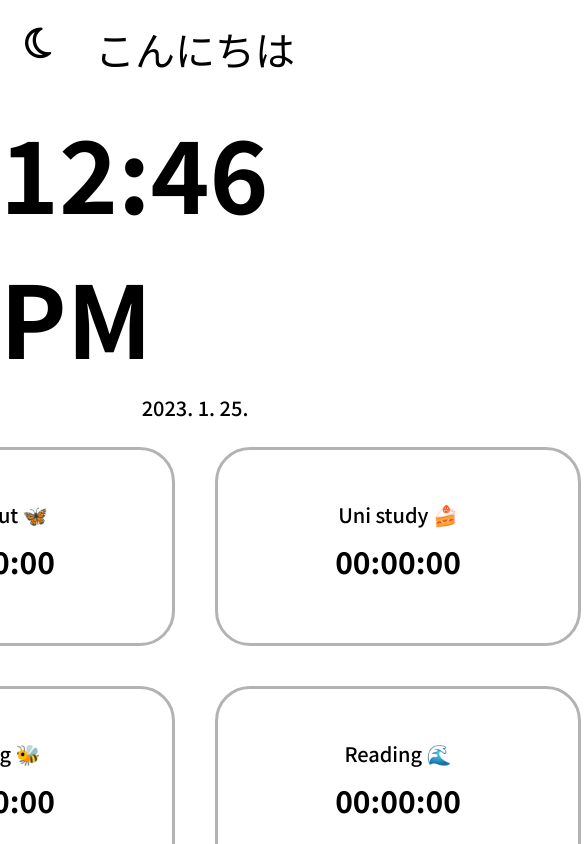
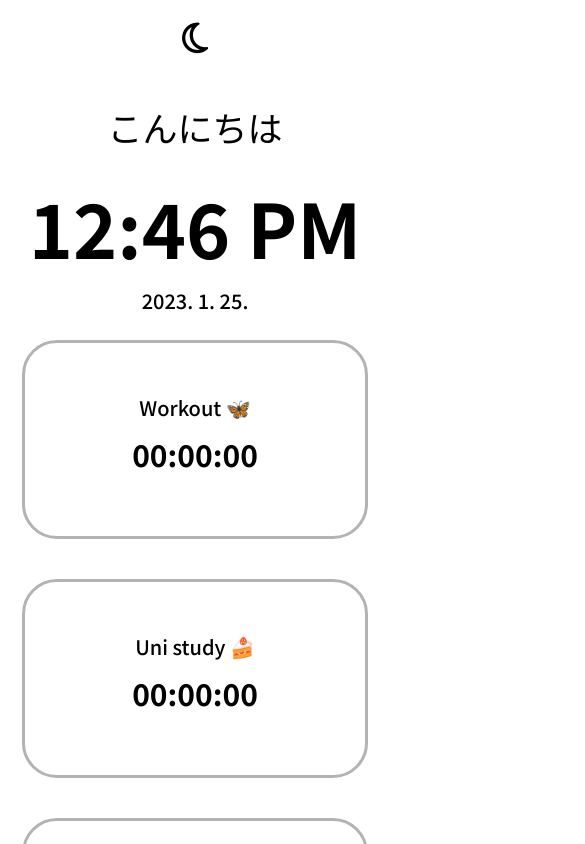
Before and after one commit to eksk325/daily-four, a React (Create React App) app in the folder frontend/: page /#/ in a window 390 px wide. Shown: the top 844 px of the page, 585 px wide, since content can reach past the window. Built offline with nearby package versions, Linux system fonts and the light colour scheme.

Commit message:
Deleted unnecessary files and also changed the css so that the web app is mobile-friendly

```diff
--- a/frontend/src/App.js
+++ b/frontend/src/App.js
@@ -1,7 +1,6 @@
 import { useEffect } from "react";
 import { HashRouter as Router, Routes, Route } from "react-router-dom";
-import Home from "./routes/Home";
-import Past from "./routes/Past";
+import Home from "./Routes/Home";
 
 function App() {
   // Initial settings for user (dark mode preference & tasks)
@@ -52,7 +51,6 @@ function App() {
     <Router>
       <Routes>
         <Route path="/" element={<Home />}></Route>
-        <Route path="/past" element={<Past />}></Route>
       </Routes>
     </Router>
   );
--- a/frontend/src/Routes/Home.js
+++ b/frontend/src/Routes/Home.js
@@ -1,5 +1,4 @@
 import { useEffect, useState } from "react";
-import { useNavigate } from "react-router-dom";
 import styles from "../styles/Home.module.css";
 import Task from "../js/Task";
 
@@ -12,8 +11,6 @@ function Home() {
   const [darkmode, setDarkmode] = useState(
     localStorage.getItem("darkmode") === true
   );
-
-  const navigate = useNavigate();
 
   useEffect(() => {
     // Updating the current greeting message, time, and date every second on the interface.
@@ -60,10 +57,6 @@ function Home() {
     }
   };
 
-  const switchToPast = () => {
-    navigate("/past");
-  };
-
   return (
     <div className={darkmode ? styles.darkmode : styles.lightmode}>
       {loading ? (
@@ -75,12 +68,14 @@ function Home() {
         </div>
       ) : (
         <div>
+          <div className={styles.switchContainer}>
             <div className={styles.switch} onClick={changeMode}>
               {darkmode ? (
                 <i className="fa-solid fa-circle-half-stroke"></i>
               ) : (
                 <i className="fa-regular fa-moon"></i>
               )}
+            </div>
           </div>
           <div className={styles.banner}>
             <div className={styles.topRow}>
--- a/frontend/src/Routes/Past.js
+++ /dev/null
@@ -1,24 +0,0 @@
-import React from "react";
-import { useNavigate } from "react-router-dom";
-import styles from "../styles/Past.module.css";
-
-function Past() {
-  const navigate = useNavigate();
-
-  const goBack = () => {
-    navigate("/");
-  };
-
-  return (
-    <div>
-      <div className={styles.topRow}>
-        <i className="fa-solid fa-arrow-left" onClick={goBack}></i>
-        <label className={styles.date}>2023. 01. 26</label>
-        <div></div>
-      </div>
-      <div className={styles.container}></div>
-    </div>
-  );
-}
-
-export default Past;
--- a/frontend/src/js/Task.js
+++ b/frontend/src/js/Task.js
@@ -86,6 +86,7 @@ function Task({ date, darkmode }) {
         localStorage.setItem(date, JSON.stringify(taskArray));
       }
     }, 2000);
+    // eslint-disable-next-line react-hooks/exhaustive-deps
   }, []);
 
   return (
--- a/frontend/src/styles/Home.module.css
+++ b/frontend/src/styles/Home.module.css
@@ -61,3 +61,30 @@ i:hover {
   padding: 15px 25px;
   font-size: 35px;
 }
+
+@media screen and (max-width: 850px) {
+  .topRow {
+    flex-direction: column;
+    align-items: center;
+  }
+
+  .switch {
+    position: relative;
+  }
+
+  .switchContainer {
+    display: flex;
+    align-items: center;
+    justify-content: center;
+  }
+}
+
+@media screen and (max-width: 500px) {
+  .greeting {
+    font-size: 35px;
+  }
+
+  .time {
+    font-size: 75px;
+  }
+}
--- a/frontend/src/styles/Past.module.css
+++ /dev/null
@@ -1,12 +0,0 @@
-* {
-}
-
-.topRow {
-  display: flex;
-  justify-content: space-between;
-  padding: 20px 0px;
-  font-size: 40px;
-  width: 95%;
-  margin: auto;
-  align-items: center;
-}
--- a/frontend/src/styles/Task.module.css
+++ b/frontend/src/styles/Task.module.css
@@ -1,5 +1,6 @@
 * {
   font-family: "Noto Sans JP", sans-serif;
+  overflow-x: hidden;
 }
 
 .container {
@@ -51,3 +52,19 @@
   font-size: 20px;
   text-align: center;
 }
+
+@media screen and (max-width: 850px) {
+  .container {
+    display: flex;
+    flex-direction: column;
+  }
+
+  .containerDark {
+    display: flex;
+    flex-direction: column;
+  }
+
+  .task {
+    width: 300px;
+  }
+}
```
Also changed, not shown: 1 other file (tests, documents, lock files or other folders). Lines whose indentation alone changed are shown as unchanged.
